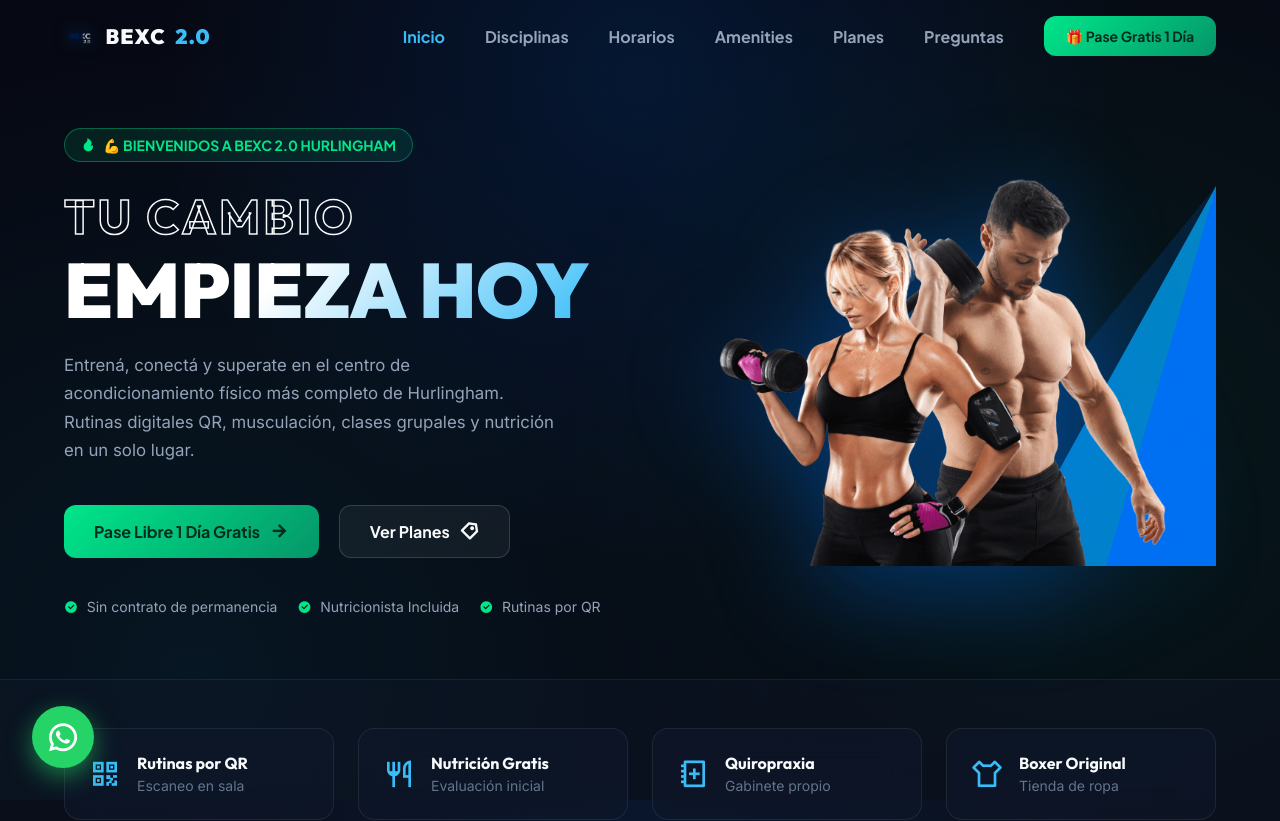
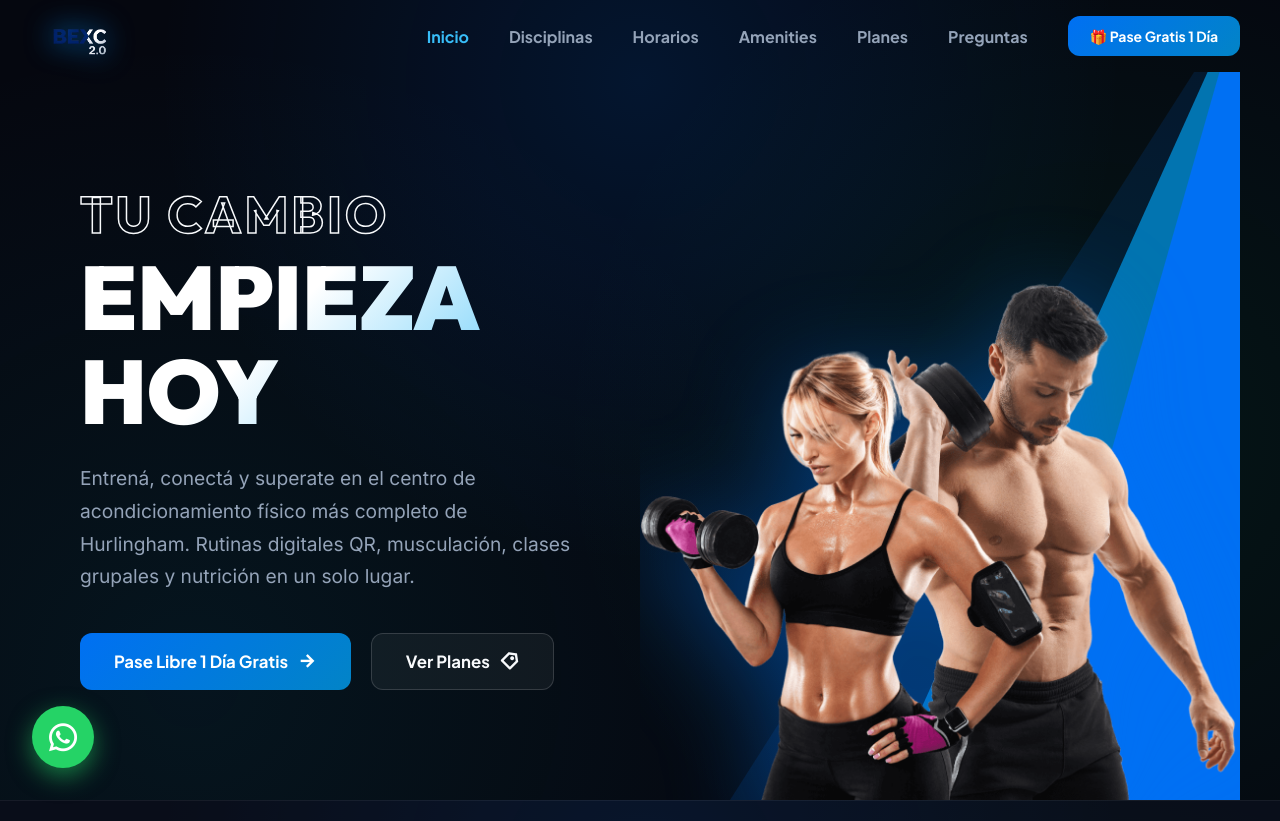
Before and after one commit to ramirolacci/Bexc2.0-Gym, a React (Vite) app: page / in a window 1280 px wide. Shown: the top 821 px of the page. Built offline with nearby package versions, Linux system fonts and the light colour scheme; some icons are missing.

Commit message:
Set on the home screen

```diff
--- a/src/components/Header.jsx
+++ b/src/components/Header.jsx
@@ -39,7 +39,6 @@
       <nav className="nav container">
         <a href="#home" className="nav__logo">
           <img src="/img/logo-nav.png" alt="BEXC 2.0 logo" />
-          BEXC <span>2.0</span>
         </a>
 
         <div className={`nav__menu ${isMenuOpen ? 'show-menu' : ''}`} id="nav-menu">
--- a/src/components/Hero.jsx
+++ b/src/components/Hero.jsx
@@ -6,12 +6,11 @@
 
 export default function Hero({ onOpenFreePass }) {
   const heroRef = useRef(null);
-  const badgeRef = useRef(null);
   const subtitleRef = useRef(null);
   const titleRef = useRef(null);
   const descRef = useRef(null);
   const buttonsRef = useRef(null);
-  const pillsRef = useRef(null);
+
   const imageRef = useRef(null);
 
   useEffect(() => {
@@ -19,12 +18,11 @@
       // Intro timeline
       const tl = gsap.timeline({ defaults: { ease: 'power3.out' } });
 
-      tl.fromTo(badgeRef.current, { opacity: 0, y: -20, scale: 0.9 }, { opacity: 1, y: 0, scale: 1, duration: 0.7 })
-        .fromTo(subtitleRef.current, { opacity: 0, x: -30 }, { opacity: 1, x: 0, duration: 0.6 }, '-=0.4')
+      tl.fromTo(subtitleRef.current, { opacity: 0, x: -30 }, { opacity: 1, x: 0, duration: 0.6 })
         .fromTo(titleRef.current, { opacity: 0, y: 30, scale: 0.95 }, { opacity: 1, y: 0, scale: 1, duration: 0.8 }, '-=0.4')
         .fromTo(descRef.current, { opacity: 0, y: 20 }, { opacity: 1, y: 0, duration: 0.6 }, '-=0.4')
         .fromTo(buttonsRef.current, { opacity: 0, y: 20 }, { opacity: 1, y: 0, duration: 0.6 }, '-=0.4')
-        .fromTo(pillsRef.current, { opacity: 0 }, { opacity: 1, duration: 0.6 }, '-=0.3')
+
         .fromTo(imageRef.current, { opacity: 0, scale: 0.85, rotate: 2 }, { opacity: 1, scale: 1, rotate: 0, duration: 1 }, '-=0.8');
 
       // Parallax effect on scroll
@@ -46,11 +44,6 @@
     <section className="home section" id="home" ref={heroRef}>
       <div className="home__container container grid">
         <div className="home__data">
-          <div className="home__welcome-badge" ref={badgeRef}>
-            <i className="ri-fire-fill"></i>
-            <span>💪 BIENVENIDOS A BEXC 2.0 HURLINGHAM</span>
-          </div>
-
           <h2 className="home__subtitle" ref={subtitleRef}>TU CAMBIO</h2>
           <h1 className="home__title" ref={titleRef}>EMPIEZA HOY</h1>
 
@@ -68,12 +61,6 @@
               Ver Planes <i className="ri-price-tag-3-line"></i>
             </a>
           </div>
-
-          <div className="hero__features-pills" ref={pillsRef}>
-            <span><i className="ri-checkbox-circle-fill"></i> Sin contrato de permanencia</span>
-            <span><i className="ri-checkbox-circle-fill"></i> Nutricionista Incluida</span>
-            <span><i className="ri-checkbox-circle-fill"></i> Rutinas por QR</span>
-          </div>
         </div>
 
         <div className="home__images" ref={imageRef}>
--- a/src/index.css
+++ b/src/index.css
@@ -19,7 +19,7 @@
   --title-color-black: #090d16;
   --text-color: #94a3b8;
   --text-color-light: #64748b;
-  --body-color: #060913;
+  --body-color: #05070f;
   --card-bg: rgba(15, 23, 42, 0.65);
 
   --body-font: 'Inter', sans-serif;
@@ -106,9 +106,7 @@
    ============================================ */
 .container {
   width: 100%;
-  max-width: 1200px;
-  margin: 0 auto;
-  padding: 0 1.5rem;
+  padding: 0 2.5rem;
 }
 
 .section {
@@ -207,17 +205,17 @@
 }
 
 .pulse-glow {
-  background: linear-gradient(135deg, var(--accent-neon), #059669);
-  color: #022c1e;
+  background: linear-gradient(135deg, var(--first-color), var(--first-color-alt));
+  color: #fff;
   border: none;
   animation: pulse-ring 2.5s infinite;
   box-shadow: none;
 }
 
 @keyframes pulse-ring {
-  0%   { box-shadow: 0 0 0 0 rgba(0, 230, 138, 0.6); }
-  70%  { box-shadow: 0 0 0 16px rgba(0, 230, 138, 0); }
-  100% { box-shadow: 0 0 0 0 rgba(0, 230, 138, 0); }
+  0%   { box-shadow: 0 0 0 0 rgba(0, 112, 243, 0.6); }
+  70%  { box-shadow: 0 0 0 16px rgba(0, 112, 243, 0); }
+  100% { box-shadow: 0 0 0 0 rgba(0, 112, 243, 0); }
 }
 
 /* ============================================
@@ -242,21 +240,12 @@
 .nav__logo {
   display: flex;
   align-items: center;
-  column-gap: 0.6rem;
-  font-family: var(--header-font);
-  font-weight: var(--font-black);
-  font-size: 1.3rem;
-  letter-spacing: 1px;
-  color: var(--title-color);
-}
-
-.nav__logo span {
-  color: var(--first-color-light);
 }
 
 .nav__logo img {
-  width: 2rem;
-  filter: drop-shadow(0 0 8px rgba(0, 112, 243, 0.5));
+  width: 5rem;
+  height: auto;
+  filter: drop-shadow(0 0 14px rgba(0, 112, 243, 0.8)) brightness(1.3);
 }
 
 .nav__toggle {
@@ -352,15 +341,21 @@
    HERO SECTION
    ============================================ */
 .home {
-  padding-top: 8rem;
-  padding-bottom: 4rem;
+  padding-top: var(--header-height);
+  padding-bottom: 0;
+  height: 100vh;
+  max-height: 100vh;
+  overflow: hidden;
+  display: flex;
+  align-items: stretch;
 }
 
 .home__container {
   display: grid;
   grid-template-columns: 1fr;
-  gap: 4rem;
-  align-items: center;
+  align-items: center;
+  width: 100%;
+  height: 100%;
 }
 
 @media screen and (min-width: 900px) {
@@ -373,59 +368,54 @@
   display: flex;
   flex-direction: column;
   align-items: flex-start;
-}
-
-.home__welcome-badge {
-  display: inline-flex;
-  align-items: center;
-  column-gap: 0.5rem;
-  background: rgba(0, 230, 138, 0.1);
-  border: 1px solid rgba(0, 230, 138, 0.35);
-  padding: 7px 16px;
-  border-radius: 30px;
-  color: var(--accent-neon);
-  font-size: var(--small-font-size);
-  font-family: var(--title-font);
-  font-weight: 700;
-  margin-bottom: 1.5rem;
+  justify-content: center;
+  padding: 2rem 1rem;
+}
+
+@media screen and (min-width: 900px) {
+  .home__data {
+    padding: 2rem 4rem 2rem 2.5rem;
+    min-height: calc(100vh - var(--header-height));
+  }
 }
 
 .home__subtitle {
-  font-size: var(--bigger-font-size);
+  font-size: clamp(2rem, 4vw, 3.5rem);
   -webkit-text-stroke: 1.5px var(--title-color);
   color: transparent;
   letter-spacing: 3px;
 }
 
 .home__title {
-  font-size: var(--biggest-font-size);
+  font-size: clamp(3.5rem, 7vw, 6rem);
   font-weight: var(--font-black);
   line-height: 1.05;
-  margin: 0.25rem 0 1.25rem;
+  margin: 0.25rem 0 1.5rem;
   background: linear-gradient(135deg, #fff 40%, var(--first-color-light));
   -webkit-background-clip: text;
   -webkit-text-fill-color: transparent;
 }
 
 .home__description {
-  font-size: 1.05rem;
+  font-size: clamp(1rem, 1.5vw, 1.2rem);
   line-height: 1.7;
   margin-bottom: 2.5rem;
-  max-width: 500px;
+  max-width: 520px;
 }
 
 .home__buttons {
   display: flex;
   flex-wrap: wrap;
   gap: 1.25rem;
-  margin-bottom: 2.5rem;
 }
 
 .hero__cta-main {
-  background: linear-gradient(135deg, var(--accent-neon), #059669);
-  color: #022c1e;
+  background: linear-gradient(135deg, var(--first-color), var(--first-color-alt));
+  color: #fff;
   border: none;
-  font-size: 1rem;
+  font-size: 1.05rem;
+  padding: 17px 34px;
+  box-shadow: 0 6px 25px rgba(0, 112, 243, 0.45);
 }
 
 .hero__cta-secondary {
@@ -433,19 +423,8 @@
   border: 1px solid rgba(255, 255, 255, 0.15);
   color: var(--title-color);
   box-shadow: none;
-}
-
-.hero__features-pills {
-  display: flex;
-  flex-wrap: wrap;
-  gap: 1.25rem;
-  font-size: var(--small-font-size);
-  color: var(--text-color);
-}
-
-.hero__features-pills i {
-  color: var(--accent-neon);
-  margin-right: 0.3rem;
+  padding: 17px 34px;
+  font-size: 1.05rem;
 }
 
 .home__images {
@@ -453,31 +432,37 @@
   display: flex;
   justify-content: center;
   align-items: flex-end;
-  min-height: 350px;
+  overflow: hidden;
+  height: 100%;
 }
 
 .home__img-wrapper {
   position: relative;
   z-index: 2;
+  width: 100%;
+  display: flex;
+  justify-content: center;
 }
 
 .home__img {
-  width: 100%;
-  max-width: 450px;
-  filter: drop-shadow(0 20px 50px rgba(0, 112, 243, 0.4));
+  width: auto;
+  height: 90vh;
+  max-height: calc(100vh - var(--header-height));
+  object-fit: contain;
+  object-position: bottom center;
+  filter: drop-shadow(0 20px 50px rgba(0, 112, 243, 0.45));
 }
 
 .home__triangle {
-  height: 380px;
   position: absolute;
   right: 0;
   bottom: 0;
   clip-path: polygon(100% 0, 0 100%, 100% 100%);
 }
 
-.home__triangle-1 { width: 110px; background: var(--first-color); }
-.home__triangle-2 { width: 210px; background: var(--first-color-alt); }
-.home__triangle-3 { width: 310px; background: rgba(0, 112, 243, 0.15); }
+.home__triangle-1 { width: 38%; height: 100vh; background: var(--first-color); }
+.home__triangle-2 { width: 60%; height: 100vh; background: var(--first-color-alt); opacity: 0.85; }
+.home__triangle-3 { width: 85%; height: 100vh; background: rgba(0, 112, 243, 0.12); }
 
 /* Mobile Hero centering */
 @media screen and (max-width: 899px) {
@@ -491,9 +476,6 @@
     margin-right: auto;
   }
   .home__buttons {
-    justify-content: center;
-  }
-  .hero__features-pills {
     justify-content: center;
   }
 }
```
